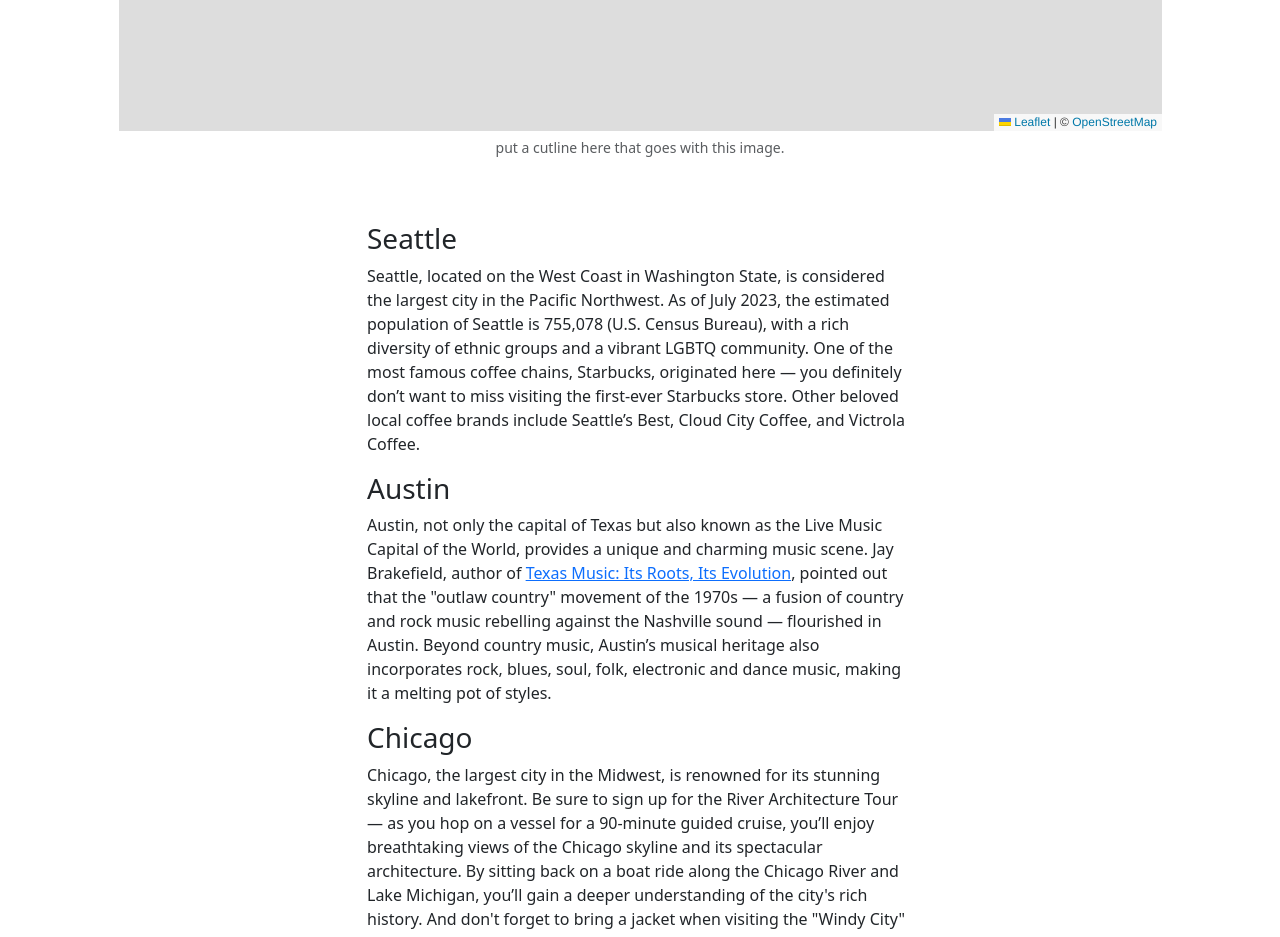
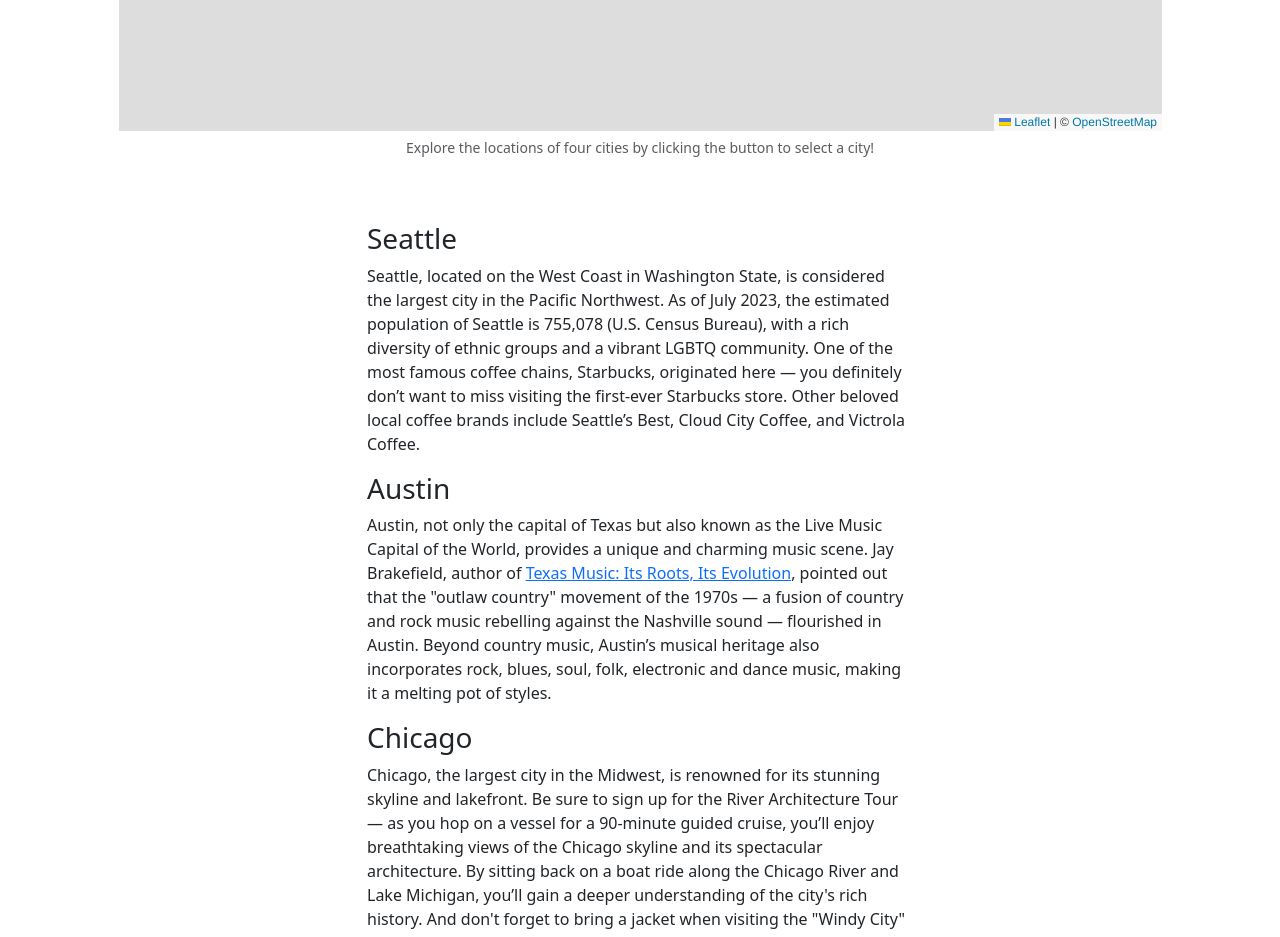
Before and after one commit to winniewyyao/12-leaflet-map, a plain HTML site: page index.html in a window 1280 px wide. Shown: the part 1720-2657 px from the top of the page. Drawn offline with Linux system fonts and the light colour scheme.

Commit message:
update the figcaption for the map

```diff
--- a/index.html
+++ b/index.html
@@ -52,7 +52,7 @@
                 <figure class="figure d-block mx-auto">
                     <!-- put iframe here-->
                     <iframe src="map.html" width="100%" height="100%" frameborder="0" scrolling="no"></iframe>
-                    <figcaption class="figure-caption text-center">put a cutline here that goes with this image.</figcaption>
+                    <figcaption class="figure-caption text-center">Explore the locations of four cities by clicking the button to select a city!</figcaption>
                 </figure>
             </div>
         </div>
```
